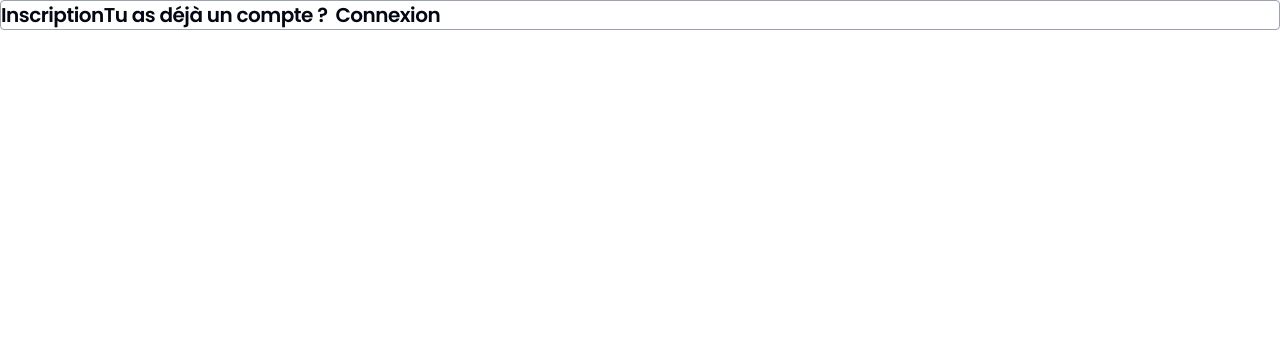
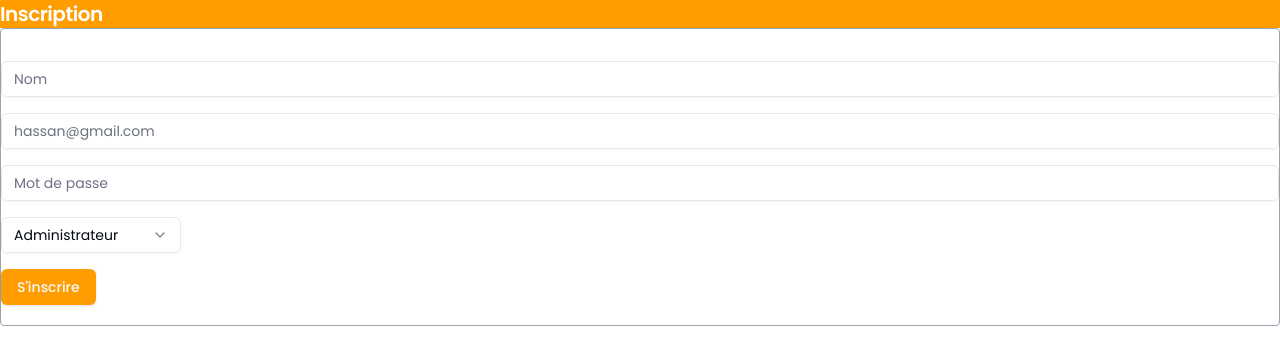
Before and after one commit to tossemoro/tosse-backoffice, a Next.js app: page /sign-up in a window 1280 px wide. Shown: the top 364 px of the page. Built offline with nearby package versions, Linux system fonts and the light colour scheme.

Commit message:
Ajouter de la formulaire

```diff
--- a/app/(dasboard)/layout.tsx
+++ b/app/(dasboard)/layout.tsx
@@ -1,5 +1,4 @@
 import { Metadata } from "next";
-// import { Sidebar, Footer, Header } from "@/components/global";
 import { SidebarProviders } from "@/components/providers/sidebar.provider";
 
 export const metadata: Metadata = {
--- a/components/sign-up/signupform.tsx
+++ b/components/sign-up/signupform.tsx
@@ -1,24 +1,50 @@
-import Link from "next/link"
 import { TypographyH4 } from "../ui/typographies"
+import { Input } from "../ui/input"
+import { Button } from "../ui/button"
+import * as React from "react"
+import {
+    Select,
+    SelectContent,
+    SelectGroup,
+    SelectItem,
+    SelectTrigger,
+    SelectValue,
+} from "@/components/ui/select"
 
 export function SignUpForm() {
-    return(
-        <div className="flex items-center w-full border border-gray-400 bg-white rounded">
-            <div className="flex items-center justify-betwen">
-                <TypographyH4>
-                    Inscription
-                </TypographyH4>
-                <div className="flex items-center gap-2">
-                    <TypographyH4>
-                        Tu as déjà un compte ?
-                    </TypographyH4>
-                    <TypographyH4>
-                        <Link href="/connsxion">Connexion</Link>
-                    </TypographyH4>
-                </div>
-            </div>
-            <form>
-
+    return (
+        <div className="max-auto">
+            <TypographyH4 className="bg-primary text-white">
+                Inscription
+            </TypographyH4>
+            <form className="pt-8 pb-5 space-y-4 w-[100%] border border-gray-400 bg-white rounded">
+                <Input
+                    placeholder="Nom"
+                    type="text"
+                    id="email"
+                />
+                <Input
+                    placeholder="hassan@gmail.com"
+                    type="email"
+                    id="email"
+                />
+                <Input
+                    placeholder="Mot de passe"
+                    type="password"
+                    id="password"
+                />
+                <Select>
+                    <SelectTrigger className="w-[180px]">
+                        <SelectValue placeholder="Administrateur" />
+                    </SelectTrigger>
+                    <SelectContent>
+                        <SelectGroup>
+                            <SelectItem value="administrateur">Administrateur</SelectItem>
+                            <SelectItem value="stagaire">Stagaire</SelectItem>
+                        </SelectGroup>
+                    </SelectContent>
+                </Select>
+                <Button type="submit">S&apos;inscrire</Button>
             </form>
         </div>
     )
```
